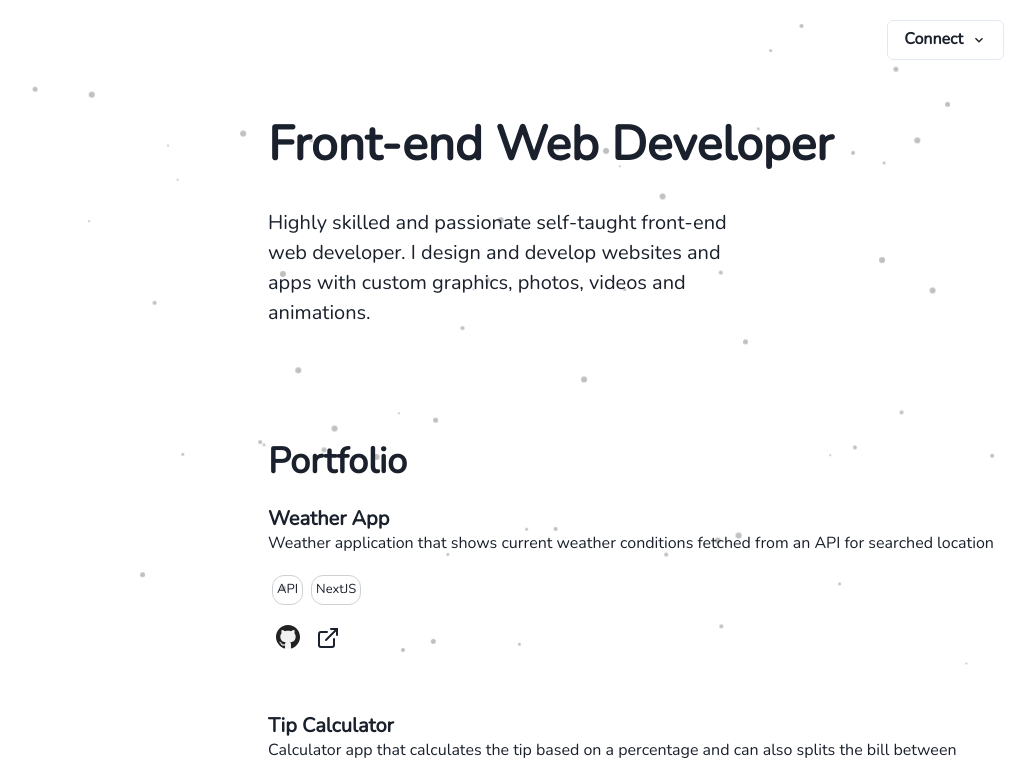
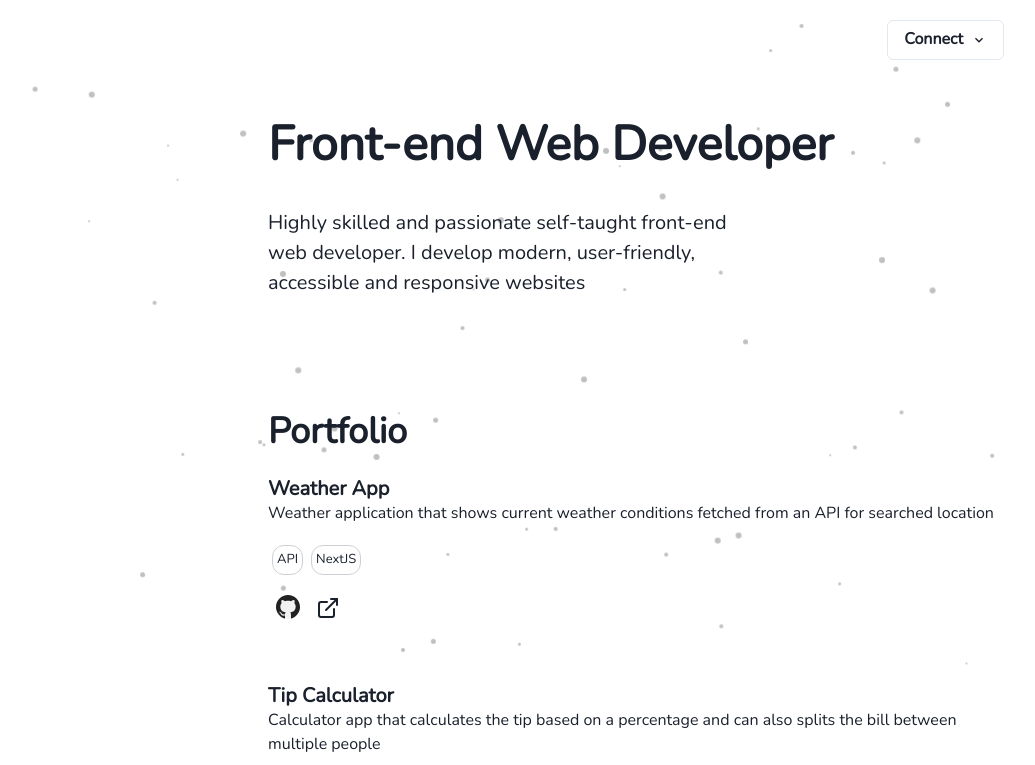
Before and after one commit to TendaiChikwiri/TendaiChikwiri.github.io, a React (Create React App) app: page / in a window 1280 px wide. Shown: the top 765 px of the page, without its empty margins (4-1039 px from the left). Built offline with nearby package versions, Linux system fonts and the light colour scheme.

Commit message:
Changed Hero text

```diff
--- a/src/components/Hero.jsx
+++ b/src/components/Hero.jsx
@@ -1,5 +1,4 @@
 import { Box, Heading, Text } from "@chakra-ui/react";
-
 
 const Hero = () => {
   return (
@@ -9,8 +8,7 @@ const Hero = () => {
       </Heading>
       <Text maxWidth="40ch" mt="10" fontSize="xl">
         Highly skilled and passionate self-taught front-end web developer. I
-        design and develop websites and apps with custom graphics, photos,
-        videos and animations.
+        develop modern, user-friendly, accessible and responsive websites
       </Text>
     </Box>
   );
```
